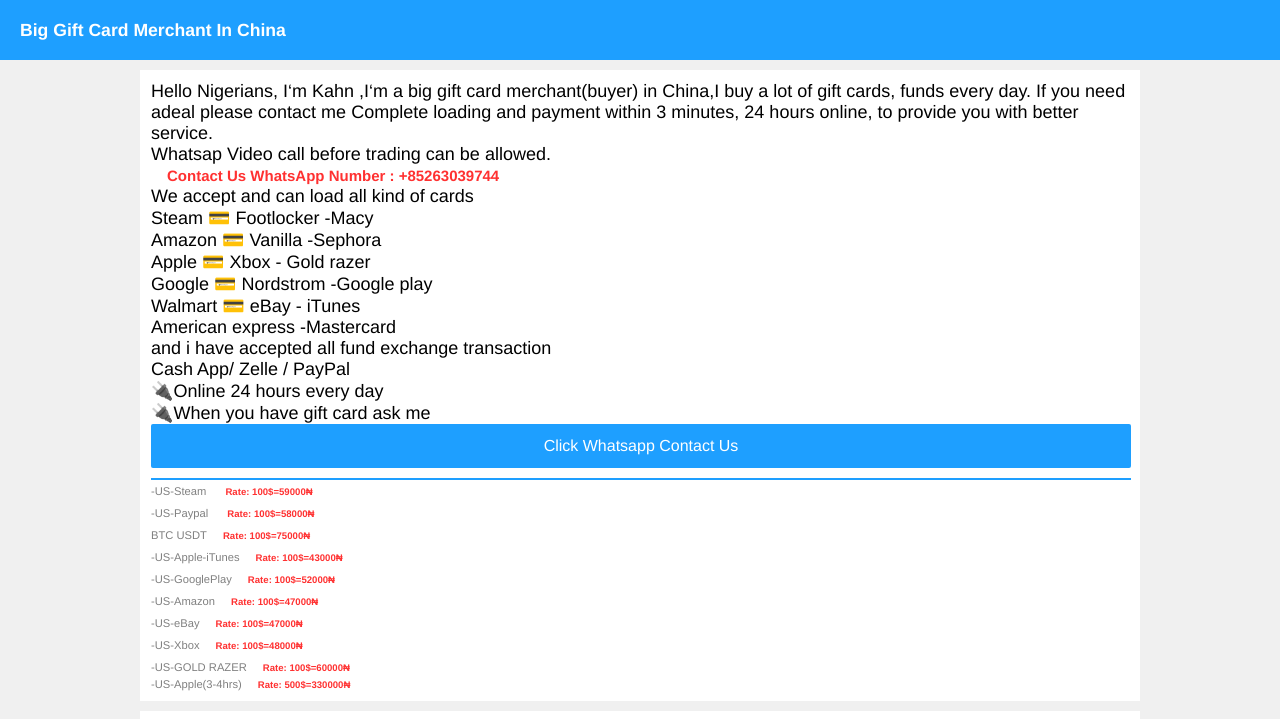
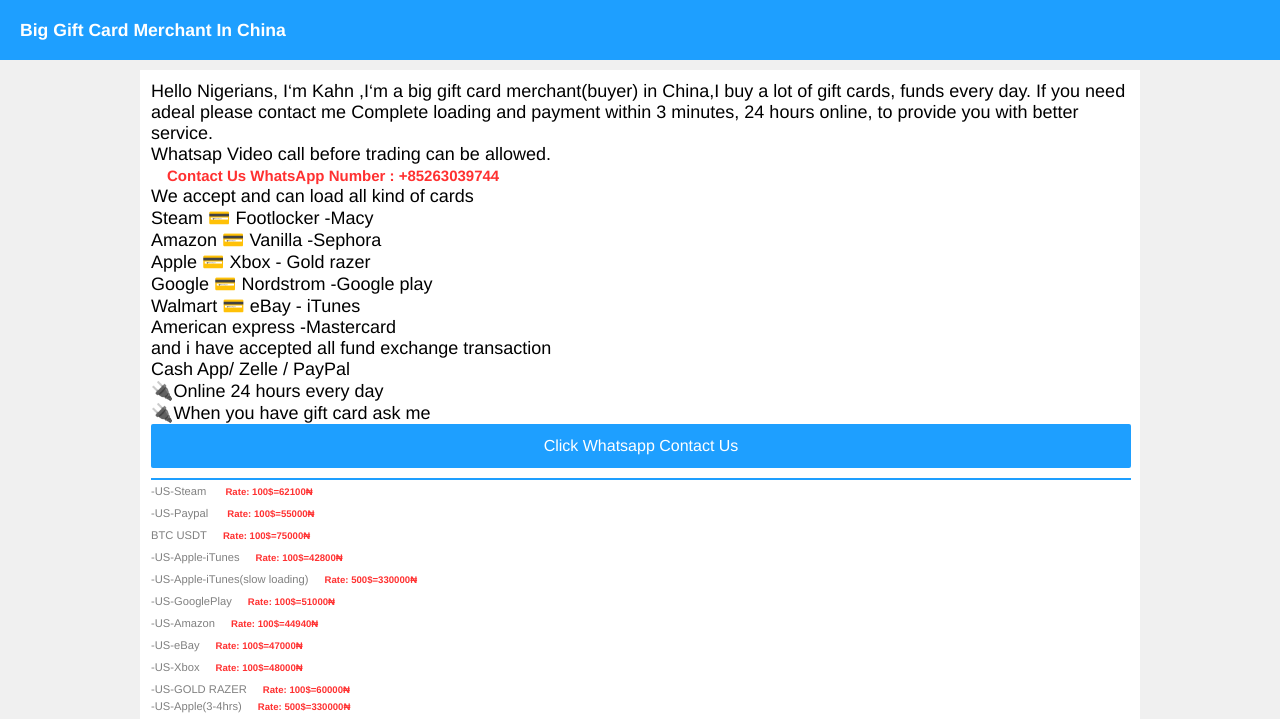
Before and after one commit to xiaobu2023/kahn, a plain HTML site: page docs/index.html in a window 1280 px wide. Shown: the top 719 px of the page. Drawn offline with Linux system fonts and the light colour scheme.

Commit message:
20230527

```diff
--- a/docs/index.html
+++ b/docs/index.html
@@ -108,26 +108,29 @@ Cash App/ Zelle / PayPal <br/>
 		<div class="header-order-sn">
 			<span>-US-Steam</span>
 			<span class="card_rate">
-            	Rate: 100$=59000₦
+            	Rate: 100$=62100₦
             </span>
 		</div>
 		<div class="header-order-sn">
 			<span>-US-Paypal</span>
 			<span class="card_rate">
-            	Rate: 100$=58000₦
+            	Rate: 100$=55000₦
             </span>
 		</div>
 		<div class="header-order-sn">
 			<span>BTC USDT</span><span class="card_rate">Rate: 100$=75000₦</span>
 		</div>
 		<div class="header-order-sn">
-			<span>-US-Apple-iTunes</span><span class="card_rate">Rate: 100$=43000₦</span>
+			<span>-US-Apple-iTunes</span><span class="card_rate">Rate: 100$=42800₦</span>
 		</div>
 		<div class="header-order-sn">
-			<span>-US-GooglePlay</span><span class="card_rate">Rate: 100$=52000₦</span>
+			<span>-US-Apple-iTunes(slow loading)</span><span class="card_rate">Rate: 500$=330000₦</span>
 		</div>
 		<div class="header-order-sn">
-			<span>-US-Amazon</span><span class="card_rate">Rate: 100$=47000₦</span>
+			<span>-US-GooglePlay</span><span class="card_rate">Rate: 100$=51000₦</span>
+		</div>
+		<div class="header-order-sn">
+			<span>-US-Amazon</span><span class="card_rate">Rate: 100$=44940₦</span>
 		</div>
 		<div class="header-order-sn">
 			<span>-US-eBay</span><span class="card_rate">Rate: 100$=47000₦</span>
```
